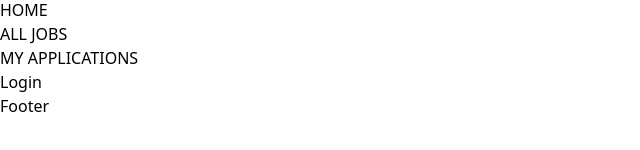
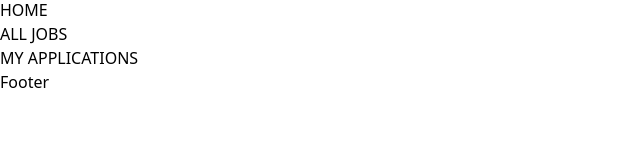
Before and after one commit to abdulalimrakib/NSU-Project-CSE-311, a React (Vite) app in the folder client/: page /login in a window 1280 px wide. Shown: the part 438-588 px from the top of the page, without its empty margins (0-640 px from the left). Built offline with nearby package versions, Linux system fonts and the light colour scheme.

Commit message:
testing for pull request

```diff
--- a/client/src/components/auth/Login.jsx
+++ b/client/src/components/auth/Login.jsx
@@ -2,7 +2,11 @@ import React from 'react'
 
 const Login = () => {
   return (
-    <div>Login</div>
+    <div>
+      <form action="">
+
+      </form>
+    </div>
   )
 }
 
```
